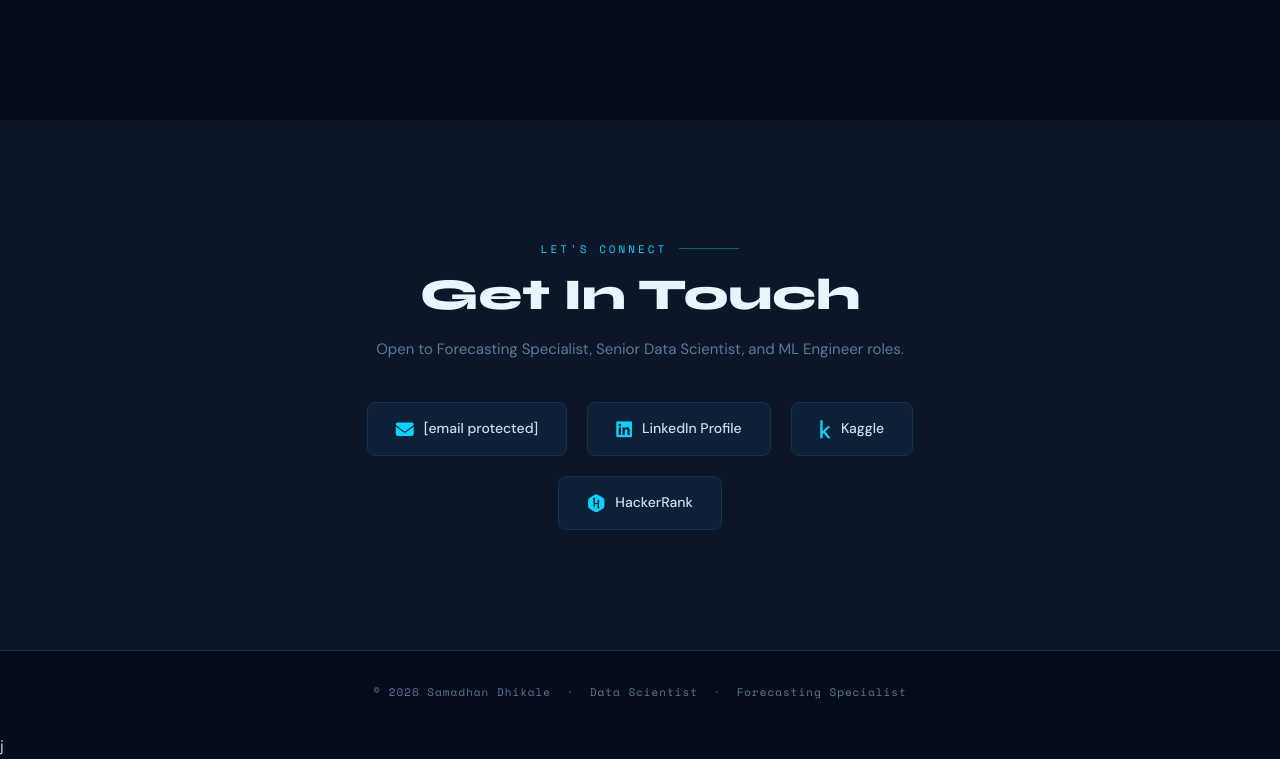
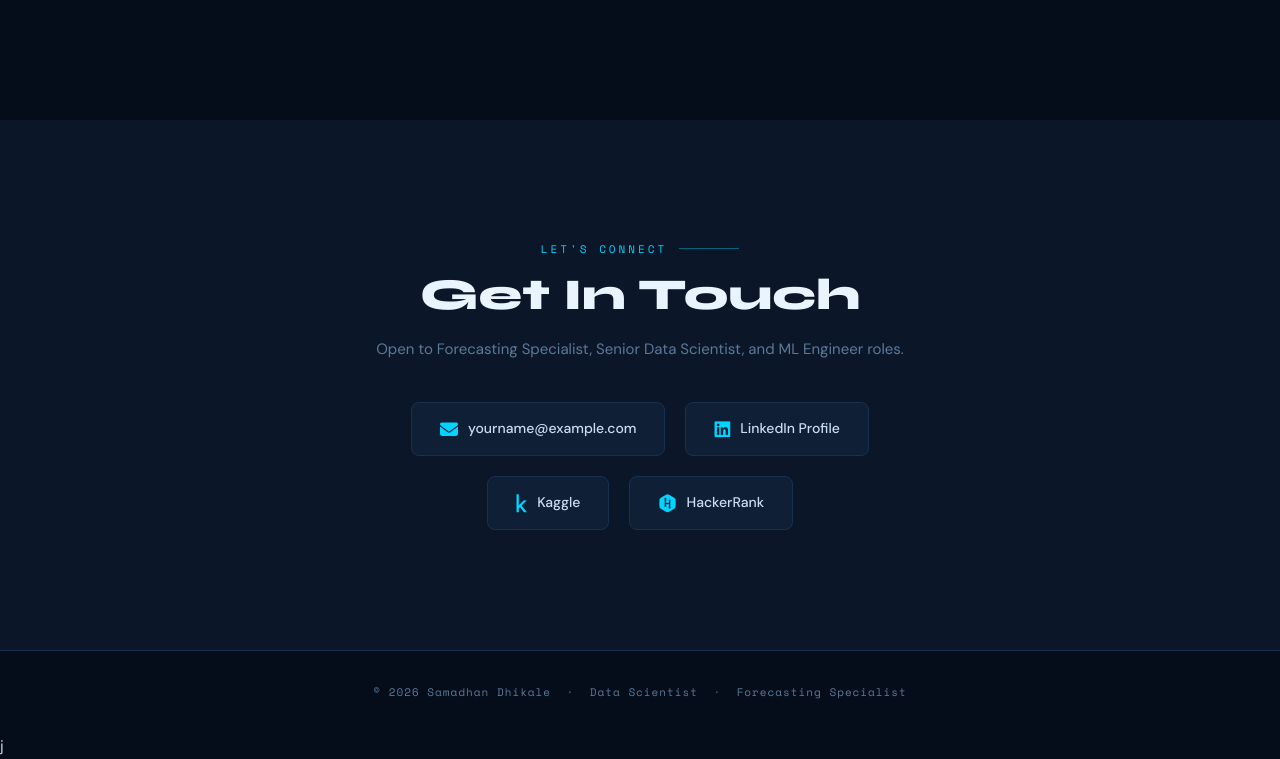
Before and after one commit to SamDhikale/samadhan.github.io, a plain HTML site: page index.html in a window 1280 px wide. Shown: the part 7055-7814 px from the top of the page. Drawn offline with nearby package versions, Linux system fonts and the light colour scheme.

Commit message:
gmail_updated

```diff
--- a/index.html
+++ b/index.html
@@ -1241,8 +1241,9 @@ footer {
       Open to Forecasting Specialist, Senior Data Scientist, and ML Engineer roles.
     </p>
     <div class="contact-links">
-      <a href="/cdn-cgi/l/email-protection#7605171b121e1f1d171a13464636111b171f1a5815191b" class="contact-link">
-        <i class="fas fa-envelope"></i> <span class="__cf_email__" data-cfemail="4b382a262f2322202a272e7b7b0b2c262a222765282426">[email&#160;protected]</span>
+      <a href="mailto:samdhikale00@gmail.com" class="contact-link">
+        <i class="fas fa-envelope"></i>
+        <span>yourname@example.com</span>
       </a>
       <a href="https://www.linkedin.com/in/samadhan-dhikale-4728961a8" target="_blank" class="contact-link">
         <i class="fab fa-linkedin"></i> LinkedIn Profile
```
